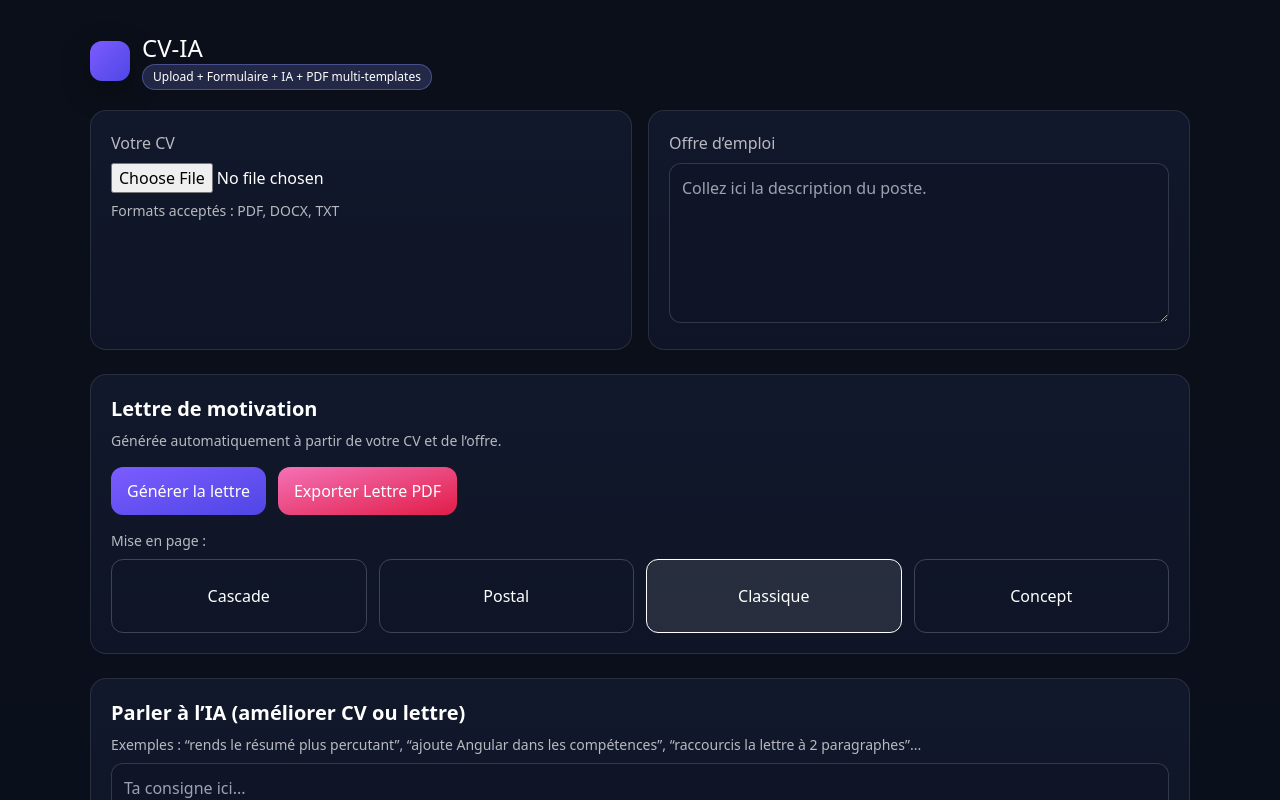
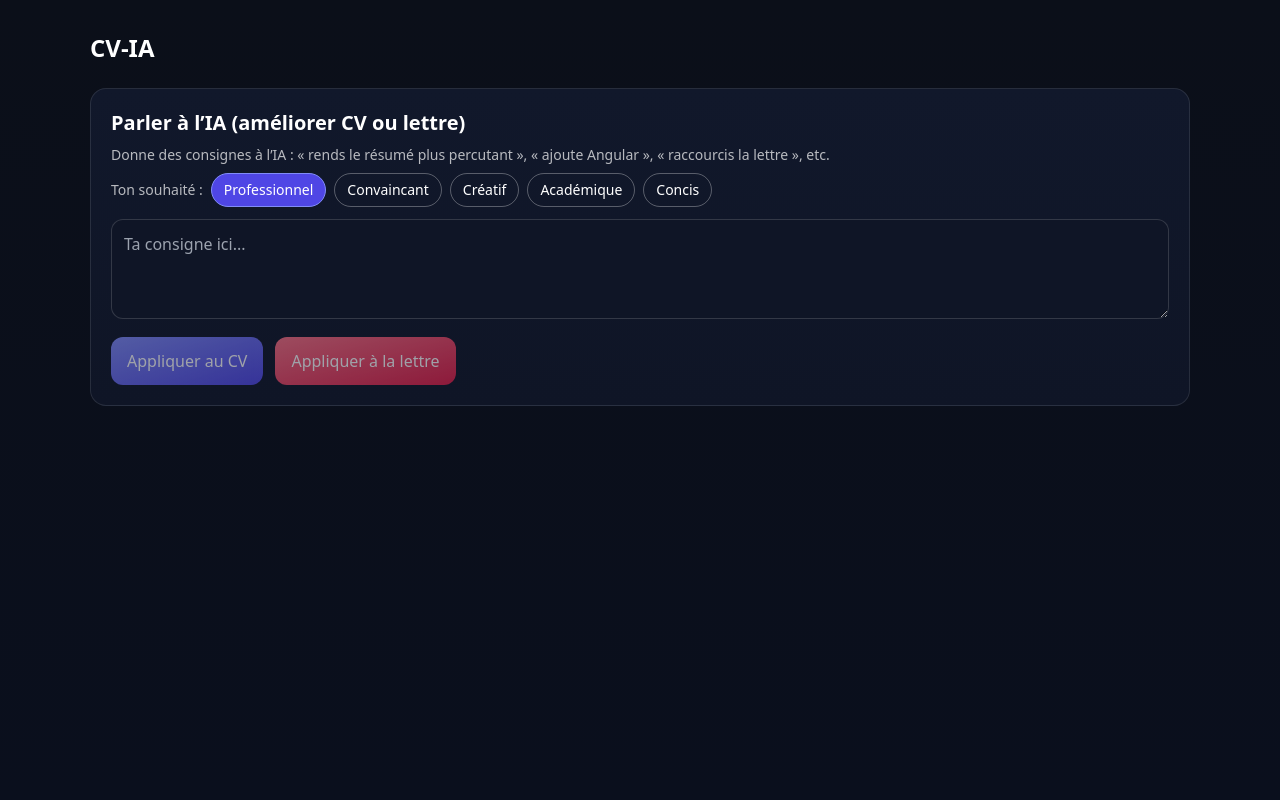
Before and after one commit to Gaillard77/cv-ia-rescue, a Next.js app: page / in a window 1280 px wide. Shown: the top 800 px of the page. Built offline with nearby package versions, Linux system fonts and the light colour scheme; what @react-pdf/renderer would draw is missing.

Commit message:
Update index.jsx

```diff
--- a/pages/index.jsx
+++ b/pages/index.jsx
@@ -91,6 +91,7 @@ export default function Home() {
 
   // ===== Consignes IA =====
   const [aiNote, setAiNote] = useState("");
+  const [tone, setTone] = useState("professionnel"); // 👈 nouveau sélecteur de ton
 
   /* ========== Fichiers Upload / Extraction ========== */
   function toBase64(buf){
@@ -241,6 +242,7 @@ ${cvEdu || ""}
         cvText: baseText,
         jobText: offre || "",
         instructions: aiNote,
+        tone, // 👈 ton ajouté
         currentJSON: outJSON || null,
         mode: "cv"
       };
@@ -261,6 +263,7 @@ ${cvEdu || ""}
     try{
       const body = {
         instructions: aiNote,
+        tone, // 👈 ton ajouté
         currentLetter: outLetter.letter,
         currentProfile: outLetter.profile || null,
         jobText: offre || "",
@@ -302,101 +305,51 @@ ${cvEdu || ""}
   return (
     <div className="min-h-screen text-white bg-gradient-to-b from-bg1 to-bg2">
       <div className="max-w-[1100px] w-[92vw] mx-auto py-8">
-        {/* --- HEADER --- */}
-        <div className="flex items-center justify-between gap-4 mb-5">
-          <div className="flex items-center gap-3">
-            <div className="w-10 h-10 rounded-xl shadow-soft bg-gradient-to-br from-accent to-indigo-600" />
-            <div>
-              <h1 className="text-2xl m-0">CV-IA</h1>
-              <div className="text-xs border border-indigo-400/40 bg-indigo-400/20 px-2.5 py-1 rounded-full">
-                Upload + Formulaire + IA + PDF multi-templates
-              </div>
-            </div>
-          </div>
-        </div>
-
-        {/* --- UPLOAD & OFFRE --- */}
-        <div className="grid md:grid-cols-2 gap-4">
-          <div className="border border-white/10 rounded-2xl bg-gradient-to-b from-card1 to-card2 p-5">
-            <label className="block text-white/70 mb-2 font-medium">Votre CV</label>
-            <input type="file" accept=".pdf,.docx,.txt" onChange={onFile} />
-            <div className="text-white/70 text-sm mt-2">
-              {extracting ? "Extraction en cours…" : "Formats acceptés : PDF, DOCX, TXT"}
-            </div>
-          </div>
-
-          <div className="border border-white/10 rounded-2xl bg-gradient-to-b from-card1 to-card2 p-5">
-            <label className="block text-white/70 mb-2 font-medium">Offre d’emploi</label>
-            <textarea
-              className="w-full min-h-[160px] rounded-xl border border-white/15 bg-[#0f1526] text-white p-3"
-              value={offre}
-              onChange={e=>setOffre(e.target.value)}
-              placeholder="Collez ici la description du poste."
-            />
-          </div>
-        </div>
-
-        {/* --- FORMULAIRE CV --- */}
-        {/* ... (formulaire identique à la version précédente) ... */}
-
-        {/* --- LETTRE --- */}
-        <div className="border border-white/10 rounded-2xl bg-gradient-to-b from-card1 to-card2 p-5 mt-6">
-          <h2 className="text-xl font-semibold mb-2">Lettre de motivation</h2>
-          <p className="text-white/70 text-sm">
-            Générée automatiquement à partir de votre CV et de l’offre.
-          </p>
-
-          <div className="flex gap-3 flex-wrap mt-4">
-            <button
-              className="px-4 py-3 rounded-xl bg-gradient-to-br from-accent to-indigo-600"
-              onClick={generateLetter}
-              disabled={loading || (!offre || (!cvText && !cvName && !cvTitle))}
-            >
-              {loading ? "Génération…" : "Générer la lettre"}
-            </button>
-            <button
-              className="px-4 py-3 rounded-xl bg-gradient-to-br from-pink-400 to-rose-600"
-              onClick={exportLetterPDF}
-              disabled={!outLetter}
-            >
-              Exporter Lettre PDF
-            </button>
-          </div>
-
-          {/* Sélecteur de mise en page */}
-          <div className="mt-4">
-            <div className="text-sm text-white/70 mb-2">Mise en page :</div>
-            <div className="grid grid-cols-2 sm:grid-cols-4 gap-3">
-              <TemplateCard title="Cascade"   selected={letterTemplate==="cascade"} onClick={()=>setLetterTemplate("cascade")} />
-              <TemplateCard title="Postal"    selected={letterTemplate==="postal"}  onClick={()=>setLetterTemplate("postal")} />
-              <TemplateCard title="Classique" selected={letterTemplate==="nanica"}  onClick={()=>setLetterTemplate("nanica")} />
-              <TemplateCard title="Concept"   selected={letterTemplate==="concept"} onClick={()=>setLetterTemplate("concept")} />
-            </div>
-          </div>
-        </div>
+        <h1 className="text-2xl font-bold mb-4">CV-IA</h1>
 
         {/* --- IA : amélioration libre --- */}
         <div className="border border-white/10 rounded-2xl bg-gradient-to-b from-card1 to-card2 p-5 mt-6">
           <h2 className="text-xl font-semibold mb-2">Parler à l’IA (améliorer CV ou lettre)</h2>
           <p className="text-white/70 text-sm mb-2">
-            Exemples : “rends le résumé plus percutant”, “ajoute Angular dans les compétences”, “raccourcis la lettre à 2 paragraphes”...
+            Donne des consignes à l’IA : « rends le résumé plus percutant », « ajoute Angular », « raccourcis la lettre », etc.
           </p>
+
+          {/* Sélecteur de ton */}
+          <div className="flex flex-wrap items-center gap-2 mb-3">
+            <span className="text-white/70 text-sm">Ton souhaité :</span>
+            {["professionnel", "convaincant", "créatif", "académique", "concis"].map((t) => (
+              <button
+                key={t}
+                onClick={() => setTone(t)}
+                className={`px-3 py-1.5 text-sm rounded-full border transition ${
+                  tone === t
+                    ? "bg-indigo-600 border-indigo-400"
+                    : "border-white/30 hover:border-indigo-300"
+                }`}
+              >
+                {t.charAt(0).toUpperCase() + t.slice(1)}
+              </button>
+            ))}
+          </div>
+
+          {/* Zone de saisie */}
           <textarea
             className="w-full min-h-[100px] rounded-xl border border-white/15 bg-[#0f1526] text-white p-3"
             value={aiNote}
             onChange={e=>setAiNote(e.target.value)}
             placeholder="Ta consigne ici..."
           />
+
           <div className="flex gap-3 flex-wrap mt-3">
             <button
-              className="px-4 py-3 rounded-xl bg-gradient-to-br from-indigo-400 to-indigo-600"
+              className="px-4 py-3 rounded-xl bg-gradient-to-br from-indigo-400 to-indigo-600 hover:brightness-110 disabled:opacity-60"
               onClick={improveCV}
               disabled={loading || (!outJSON && !cvText && !cvName && !cvTitle)}
             >
               Appliquer au CV
             </button>
             <button
-              className="px-4 py-3 rounded-xl bg-gradient-to-br from-rose-400 to-rose-600"
+              className="px-4 py-3 rounded-xl bg-gradient-to-br from-rose-400 to-rose-600 hover:brightness-110 disabled:opacity-60"
               onClick={improveLetter}
               disabled={loading || !outLetter}
             >
```
